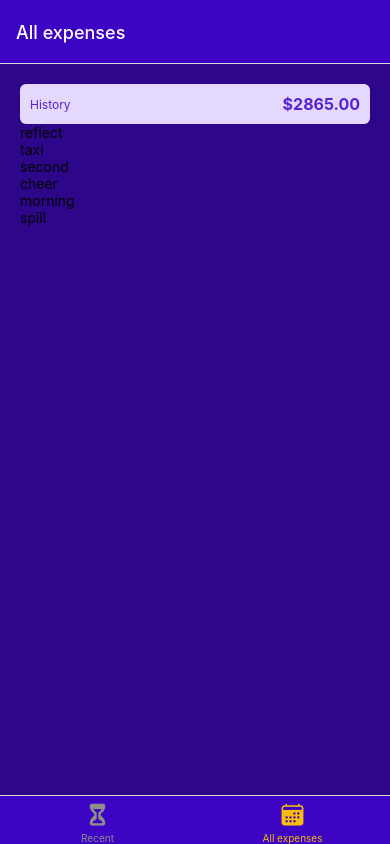
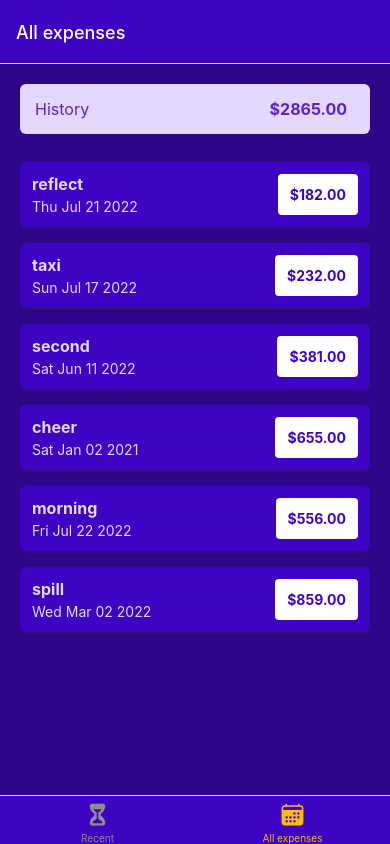
Before and after one commit to Kszesiek/ExpensesTracker, a React Native app: screen /AllExpenses in a window 390 px wide. Built offline with nearby package versions, Linux system fonts and the light colour scheme.

Commit message:
Expense lists look much better now

```diff
--- a/components/ListedExpenses/ExpensesList.tsx
+++ b/components/ListedExpenses/ExpensesList.tsx
@@ -1,5 +1,6 @@
-import {Text, View, StyleSheet, FlatList} from "react-native";
+import {View, StyleSheet, FlatList} from "react-native";
 import {Expense} from "./ListedExpenses";
+import ExpensesListItem from "./ExpensesListItem";
 
 type props = {
   expenses: Expense[]
@@ -7,11 +8,11 @@ type props = {
 
 function ExpensesList({expenses}: props) {
   return (
-    <View>
+    <View style={styles.container}>
       <FlatList
         data={expenses}
         keyExtractor={(item) => item.id.toString()}
-        renderItem={(itemData) => <Text>{itemData.item.description}</Text>}
+        renderItem={(itemData) => <ExpensesListItem expense={itemData.item} /> }
       />
     </View>
   );
@@ -20,4 +21,8 @@ function ExpensesList({expenses}: props) {
 export default ExpensesList;
 
 const styles = StyleSheet.create({
+  container: {
+    flex: 1,
+
+  }
 });
--- /dev/null
+++ b/components/ListedExpenses/ExpensesListItem.tsx
@@ -0,0 +1,55 @@
+import {Pressable, StyleSheet, Text, View} from "react-native";
+import {Expense} from "./ListedExpenses";
+import {GlobalStyles} from "../../constants/styles";
+
+function ExpensesListItem({expense}: {expense: Expense}) {
+  return <Pressable>
+      <View style={styles.expenseItem}>
+        <View>
+          <Text style={[styles.textBase, styles.description]}>{expense.description}</Text>
+          <Text style={styles.textBase}>{expense.date.toDateString()}</Text>
+        </View>
+        <View style={styles.amountContainer}>
+          <Text style={styles.amount}>${expense.amount.toFixed(2)}</Text>
+        </View>
+      </View>
+    </Pressable>
+}
+
+export default ExpensesListItem;
+
+const styles = StyleSheet.create({
+  expenseItem: {
+    padding: 12,
+    marginVertical: 8,
+    backgroundColor: GlobalStyles.colors.primary500,
+    flexDirection: 'row',
+    justifyContent: 'space-between',
+    borderRadius: 6,
+    elevation: 3,
+    shadowColor: GlobalStyles.colors.gray500,
+    shadowRadius: 4,
+    shadowOffset: {width: 1, height: 1},
+    shadowOpacity: 0.4,
+  },
+  textBase: {
+    color: GlobalStyles.colors.primary50,
+  },
+  description: {
+    fontSize: 16,
+    marginBottom: 4,
+    fontWeight: 'bold',
+  },
+  amountContainer: {
+    paddingHorizontal: 12,
+    paddingVertical: 4,
+    backgroundColor: 'white',
+    justifyContent: 'center',
+    alignItems: 'center',
+    borderRadius: 4,
+  },
+  amount: {
+    color: GlobalStyles.colors.primary500,
+    fontWeight: 'bold',
+  }
+})
--- a/components/ListedExpenses/ExpensesSummary.tsx
+++ b/components/ListedExpenses/ExpensesSummary.tsx
@@ -24,7 +24,8 @@ export default ExpensesSummary;
 
 const styles = StyleSheet.create({
   container: {
-    padding: 10,
+    padding: 15,
+    marginBottom: 20,
     backgroundColor: GlobalStyles.colors.primary50,
     borderRadius: 6,
     flexDirection: 'row',
@@ -32,12 +33,13 @@ const styles = StyleSheet.create({
     alignItems: 'center',
   },
   period: {
-    fontSize: 12,
+    fontSize: 16,
     color: GlobalStyles.colors.primary400,
   },
   sum: {
     fontSize: 16,
     fontWeight: 'bold',
     color: GlobalStyles.colors.primary400,
+    marginRight: 8,
   },
 })
--- a/components/ListedExpenses/ListedExpenses.tsx
+++ b/components/ListedExpenses/ListedExpenses.tsx
@@ -57,7 +57,6 @@ function ListedExpenses({expenses, expensesPeriod}: props) {
       <ExpensesSummary expenses={expenses} periodName={expensesPeriod} />
       <ExpensesList expenses={expenses} />
     </View>
-
   );
 }
 
@@ -66,6 +65,7 @@ export default ListedExpenses;
 const styles = StyleSheet.create({
   container: {
     padding: 20,
+    paddingBottom: 0,
     backgroundColor: GlobalStyles.colors.primary700,
     flex: 1,
   }
```
